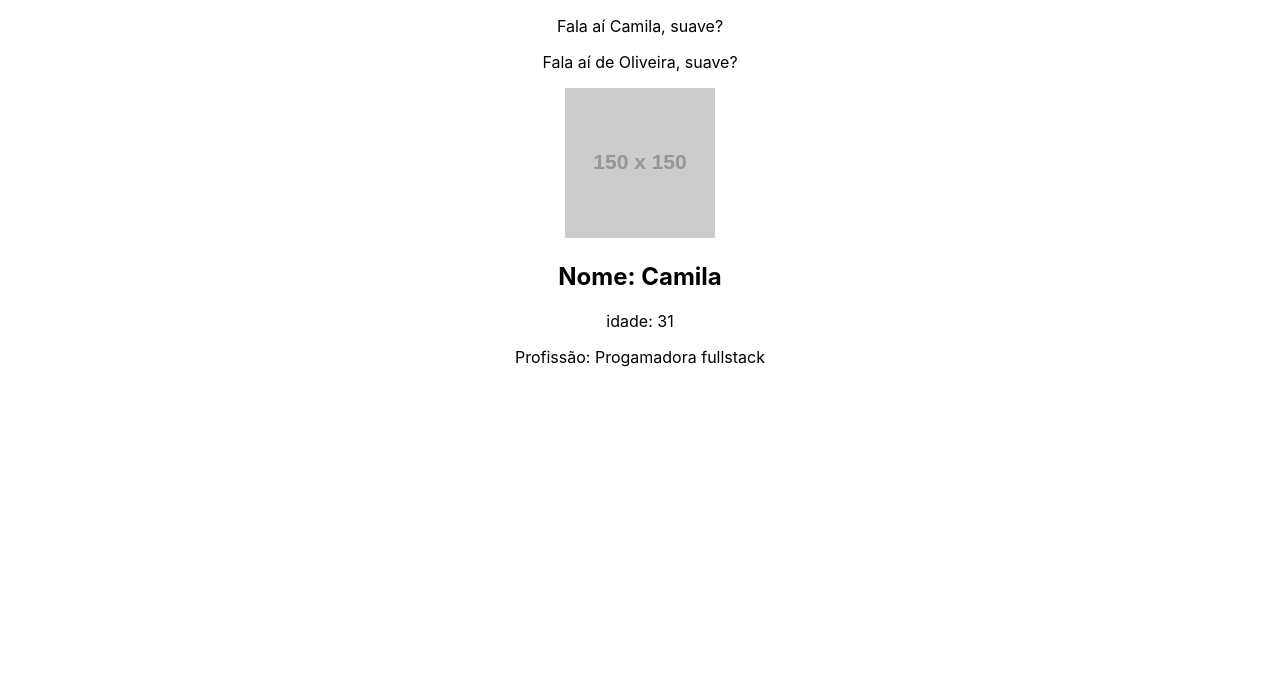
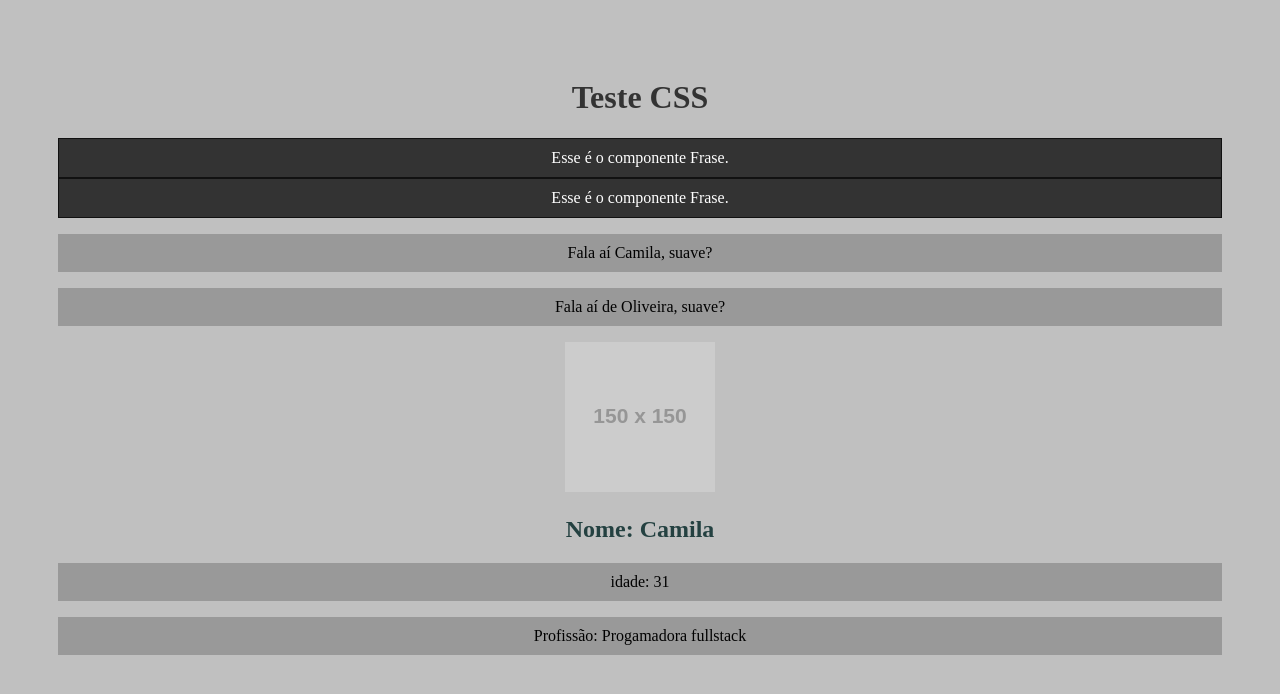
Before and after one commit to Camilacafo/React, a React (Create React App) app in the folder meu-projeto/: page / in a window 1280 px wide. Shown: the top 694 px of the page. Built offline with nearby package versions, Linux system fonts and the light colour scheme; the HTML template or start-up script is replaced by a standard one.

Commit message:
Inserindo CSS no React

```diff
--- a/meu-projeto/src/App.js
+++ b/meu-projeto/src/App.js
@@ -2,6 +2,7 @@
 import './App.css'
 import SayMyName from './components/SayMyName'
 import Pessoa from './components/Pessoa'
+import Frase from './components/Frase'
 
 
 
@@ -9,6 +10,9 @@
   const nome = " de Oliveira"
   return (
     <div className="App">
+      <h1>Teste CSS</h1>
+      <Frase />
+      <Frase />
       <SayMyName nome = "Camila"/>
       <SayMyName nome = {nome}/>
       <Pessoa nome="Camila"
--- a/meu-projeto/src/components/Frase.js
+++ b/meu-projeto/src/components/Frase.js
@@ -1,7 +1,9 @@
+
+import styles from './Frase.module.css'
 function Frase(){
     return (
-        <div>
-            <p>Esse é o componente Frase.</p>
+        <div className={styles.fraseContainer}>
+            <p className={styles.fraseContent}>Esse é o componente Frase.</p>
         </div>
     )
 }
--- /dev/null
+++ b/meu-projeto/src/components/Frase.module.css
@@ -0,0 +1,10 @@
+.fraseContainer{
+    background-color: #333;
+    border: 1px solid #111;
+}
+
+.fraseContent{
+    color: #fff;
+    background-color: #333;
+    margin: 0;
+}
--- a/meu-projeto/src/index.css
+++ b/meu-projeto/src/index.css
@@ -1,13 +1,16 @@
-body {
-  margin: 0;
-  font-family: -apple-system, BlinkMacSystemFont, 'Segoe UI', 'Roboto', 'Oxygen',
-    'Ubuntu', 'Cantarell', 'Fira Sans', 'Droid Sans', 'Helvetica Neue',
-    sans-serif;
-  -webkit-font-smoothing: antialiased;
-  -moz-osx-font-smoothing: grayscale;
+body{
+  padding: 50px;
+  background-color: #c0c0c0;
+}
+h1{
+  color: #333
 }
 
-code {
-  font-family: source-code-pro, Menlo, Monaco, Consolas, 'Courier New',
-    monospace;
+h2{
+  color: rgb(36, 65, 65);
 }
+
+p{
+  background-color: #999;
+  padding: 10px;
+}
```
